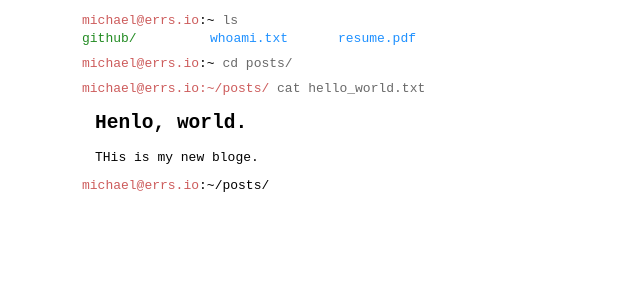
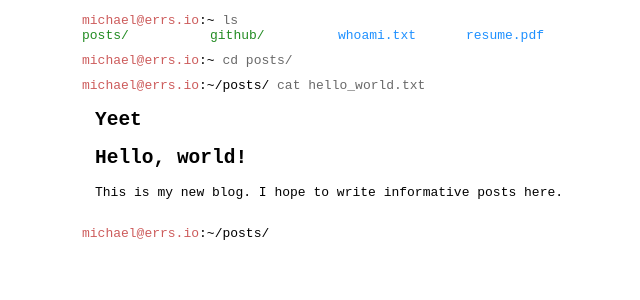
Before and after one commit to compiler-errors/compiler-errors.github.io, a Jekyll site: the page built from _posts/2018-08-16-hello-world.md, in a window 1280 px wide. Shown: the top 300 px of the page, without its empty margins (258-898 px from the left). Built offline with Jekyll 4.4.1, drawn with Linux system fonts in a browser that asks for light colours.

Commit message:
Add posts/, add favicon, fix styles

```diff
--- a/_config.yml
+++ b/_config.yml
@@ -13,6 +13,10 @@ defaults:
       hostname: "michael@errs.io"
       directories:
         -
+          name: "posts/"
+          link: "/posts/"
+          color: ForestGreen
+        -
           name: "github/"
           link: "https://github.com/compiler-errors"
           color: ForestGreen
--- a/_layouts/common.html
+++ b/_layouts/common.html
@@ -18,9 +18,9 @@
       <div class="terminal">
         {{ terminal_start_home }}
         <span class="terminal command" style="">ls</span>
-        <nav class="terminal grid">
+        <nav class="terminal nav-grid">
           {% for dir in page.directories %}
-            <span class="grid-item"><a href="{{dir.link}}" style="color: {{dir.color}};">{{dir.name}}</a></span>
+            <span class="nav-grid-item"><a href="{{dir.link}}" style="color: {{dir.color}};">{{dir.name}}</a></span>
           {% endfor %}
         </nav>
       </div>
--- a/_layouts/post.html
+++ b/_layouts/post.html
@@ -3,16 +3,17 @@ layout: common
 ---
 
 {% capture terminal_start %}
-<span class="terminal hostname">{{page.hostname}}:{{page.pwd}}</span>
+<span class="terminal hostname">{{page.hostname}}</span><span class="terminal dir">:{{page.pwd}}</span>
 {% endcapture %}
 
 <div class="main">
   <main>
     <div class="terminal">
       {{ terminal_start }}
-      <span class="terminal command">cat {{page.short_name}}</span>
+      <span class="terminal command">cat {{page.short_title}}</span>
     </div>
     <div class="content">
+      <h2>{{page.title}}</h2>
       {{ content }}
     </div>
   </main>
--- a/_posts/2018-08-16-hello-world.md
+++ b/_posts/2018-08-16-hello-world.md
@@ -1,7 +1,9 @@
 ---
-short_name: "hello_world.txt"
+short_title: "hello_world.txt"
+title: "Yeet"
+date: "2018-08-16 19:02"
 ---
 
-## Henlo, world.
+## Hello, world!
 
-THis is my new bloge.
+This is my new blog. I hope to write informative posts here.
--- a/css/style.css
+++ b/css/style.css
@@ -6,6 +6,7 @@
 
 .content {
   margin: auto 1em;
+  margin-bottom: 2em;
 }
 
 .centered {
@@ -28,17 +29,30 @@ nav.grid {
   color: DimGray;
 }
 
-.grid {
+.nav-grid {
   display: grid;
   grid-template-columns: 8rem 8rem 8rem 8rem 8rem;
 }
 
-.grid-item {
+.nav-grid-item {
+}
+
+.post-grid {
+  display: grid;
+  grid-template-columns:  6rem 6rem 10rem 8rem;
+}
+
+.post-grid-item-static {
+  color: OliveDrab;
+}
+
+.post-grid-item {
+  color: DodgerBlue;
 }
 
 a {
   text-decoration: none;
-  color: DodgerBlue;
+  color: OliveDrab;
 }
 
 a:hover {
```
Also changed, not shown: posts.html (added, +24 -0 lines), favicon.ico (added).
